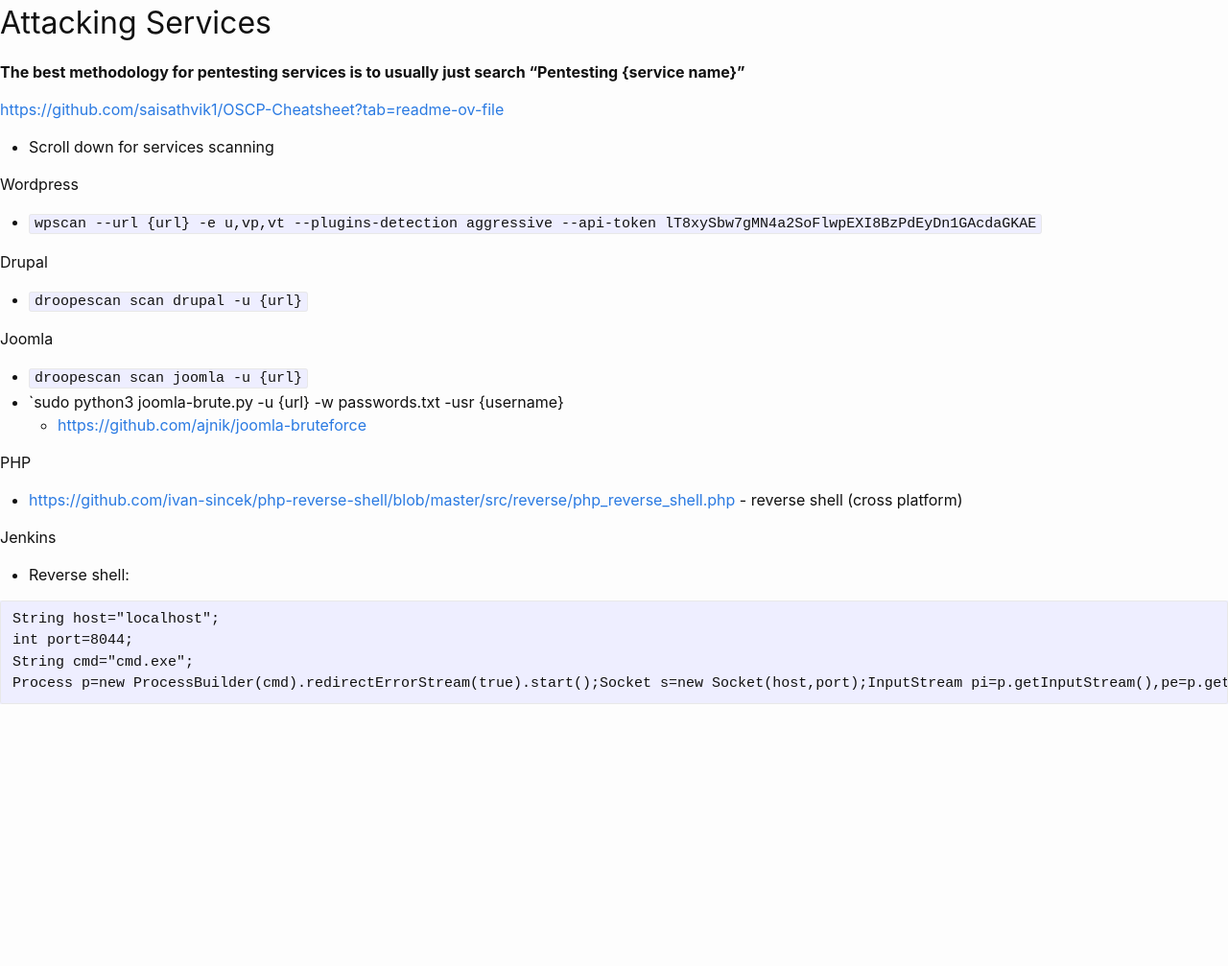
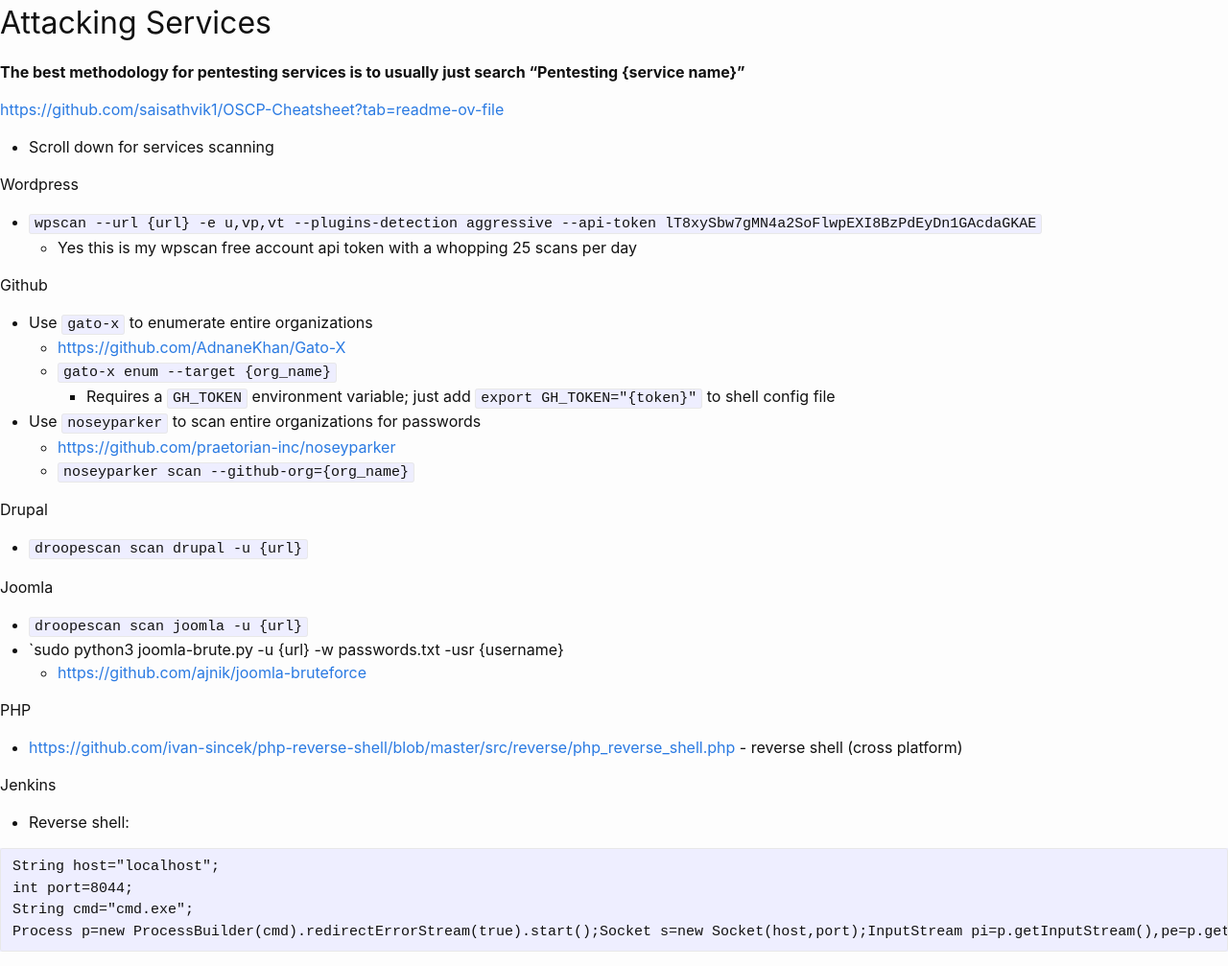
Before and after one commit to KhaelK138/KhaelK138.github.io, a Jekyll site: the page built from markdown/Services.md, in a window 1280 px wide. Shown: the whole page at 96% size. Built offline with Jekyll 4.4.1, drawn with Linux system fonts in a browser that asks for light colours; before the commit the page ends 900 px from its top, so only the background shows below that.

```diff
--- a/markdown/Services.md
+++ b/markdown/Services.md
@@ -11,6 +11,16 @@ pagetitle: Attacking Services
 
 Wordpress
 - `wpscan --url {url} -e u,vp,vt --plugins-detection aggressive --api-token lT8xySbw7gMN4a2SoFlwpEXI8BzPdEyDn1GAcdaGKAE`
+  - Yes this is my wpscan free account api token with a whopping 25 scans per day
+
+Github
+- Use `gato-x` to enumerate entire organizations
+  - [https://github.com/AdnaneKhan/Gato-X](https://github.com/AdnaneKhan/Gato-X)
+  - `gato-x enum --target {org_name}`
+    - Requires a `GH_TOKEN` environment variable; just add `export GH_TOKEN="{token}"` to shell config file
+- Use `noseyparker` to scan entire organizations for passwords
+  - [https://github.com/praetorian-inc/noseyparker](https://github.com/praetorian-inc/noseyparker)
+  - `noseyparker scan --github-org={org_name}`
 
 Drupal
 - `droopescan scan drupal -u {url}`
```
Also changed, not shown: webappnotes/DependencyConfusion.md (+8 -0 lines), webappnotes/Wordpress.md (+5 -1 lines).
